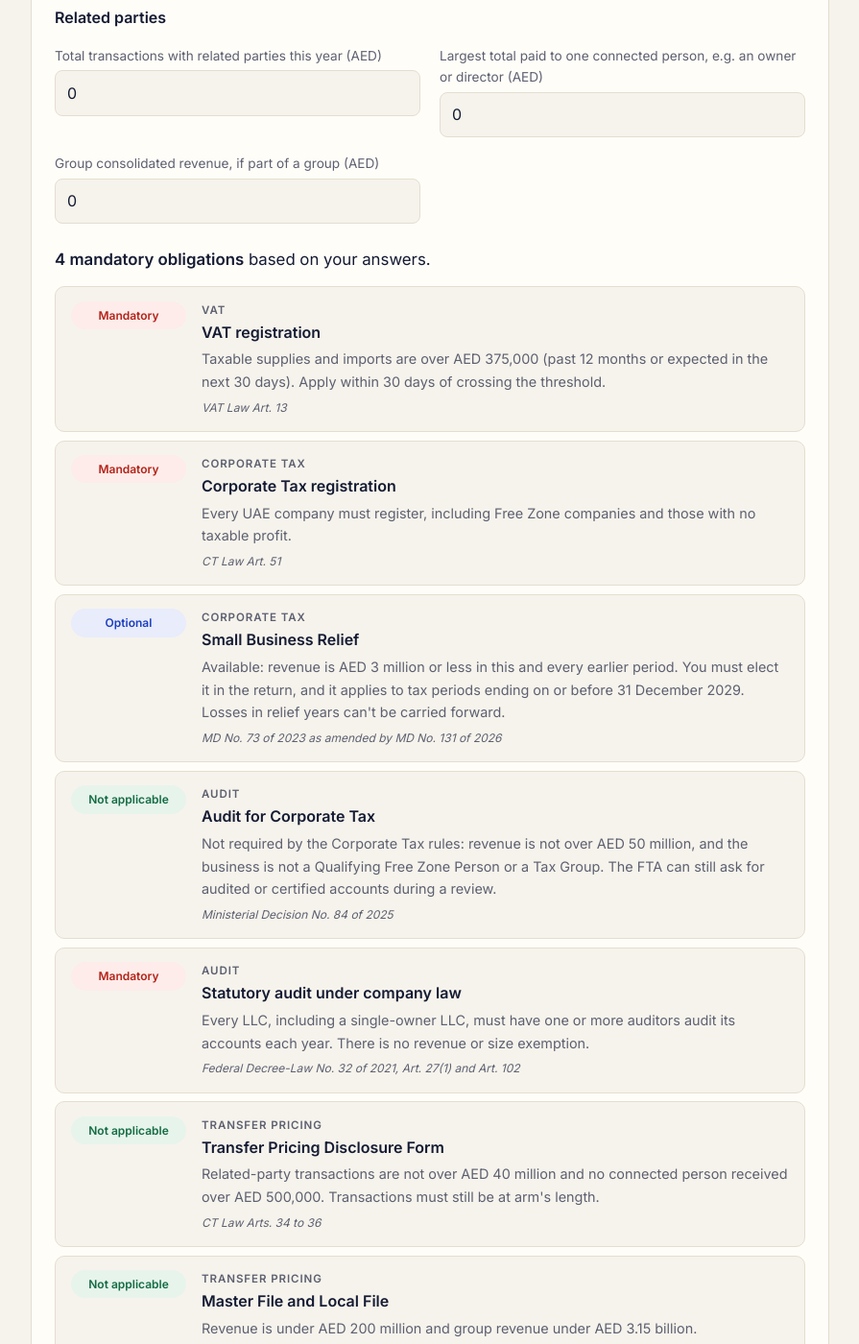
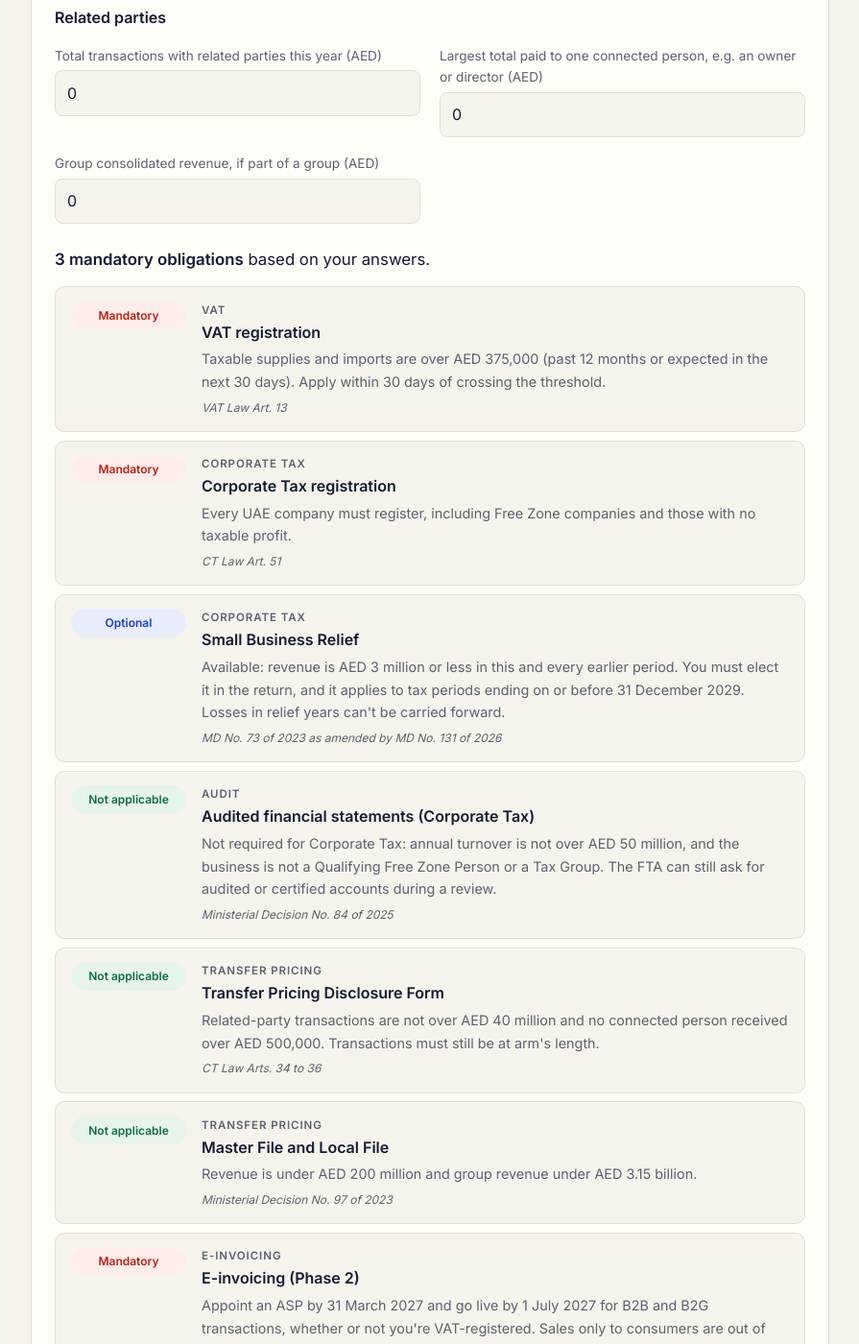
Before and after one commit to MelvinJose108/melvinjose.github.io, a Jekyll site: the page built from compliance-check/index.html, in a window 1280 px wide and 1400 px high, scrolled down 816 px. Shown: the whole window at 96% size, without its empty margins (72-967 px from the left). Built offline with Jekyll 4.4.1, drawn with Linux system fonts in a browser that asks for light colours; some of the changed text lies outside the part shown.

Commit message:
Compliance Checker: audit test for Corporate Tax only, measured against annual turnover (#37)
Claude-Session: https://claude.ai/code/session_01EBT4cYX72Yrwk4UFZtHLjU

Co-authored-by: Claude <noreply@anthropic.com>

```diff
--- a/assets/obligations.js
+++ b/assets/obligations.js
@@ -34,21 +34,11 @@
     else add("Corporate Tax", "Small Business Relief", "na", "Revenue is over AED 3 million in this or an earlier period.", "Ministerial Decision No. 73 of 2023");
 
     // Audited financial statements (for Corporate Tax)
-    if (o.taxGroup) add("Audit", "Audit for Corporate Tax", "required", "Every Tax Group must prepare audited special purpose aggregated financial statements, whatever its revenue.", "Ministerial Decision No. 84 of 2025");
-    else if (isQ) add("Audit", "Audit for Corporate Tax", "required", "A Qualifying Free Zone Person must keep audited financial statements to keep its 0% rate, whatever its revenue.", "Ministerial Decision No. 84 of 2025");
-    else if (rev > 50 * M) add("Audit", "Audit for Corporate Tax", "required", "Revenue is over AED 50 million in the tax period.", "Ministerial Decision No. 84 of 2025");
-    else if (o.freeZone && o.qfzp === "unsure") add("Audit", "Audit for Corporate Tax", "check", "Mandatory if you claim Qualifying Free Zone Person status, whatever your revenue. Otherwise not required for Corporate Tax unless revenue is over AED 50 million.", "Ministerial Decision No. 84 of 2025");
-    else add("Audit", "Audit for Corporate Tax", "not", "Not required by the Corporate Tax rules: revenue is not over AED 50 million, and the business is not a Qualifying Free Zone Person or a Tax Group. The FTA can still ask for audited or certified accounts during a review.", "Ministerial Decision No. 84 of 2025");
-    var CL = {
-      llc: ["required", "Every LLC, including a single-owner LLC, must have one or more auditors audit its accounts each year. There is no revenue or size exemption.", "Federal Decree-Law No. 32 of 2021, Art. 27(1) and Art. 102"],
-      jsc: ["required", "Every public or private joint stock company must have one or more auditors audit its accounts each year.", "Federal Decree-Law No. 32 of 2021, Art. 27(1) and Arts. 245 to 248"],
-      partnership: ["option", "Not mandatory: forms other than LLCs and joint stock companies may appoint an auditor, but don't have to. Banks, tenders or the FTA may still ask for audited accounts.", "Federal Decree-Law No. 32 of 2021, Art. 27(1)"],
-      fz: ["check", "Most free zone authorities (for example DMCC, JAFZA and DAFZA) require audited accounts to renew the licence or for the annual filing. Confirm with your authority.", "Free zone company regulations"],
-      branch: ["check", "Often required by the licensing authority for licence renewal, and by the parent company's group audit. Confirm with your licensing authority.", "Licensing authority rules"],
-      sole: ["not", "A sole establishment is licensed to an individual and isn't a company under the Commercial Companies Law, so no statutory audit applies. Banks, tenders or the FTA may still ask for audited accounts.", "Federal Decree-Law No. 32 of 2021"],
-      civil: ["not", "A civil company is governed by the Civil Transactions Law, not the Commercial Companies Law, so no statutory audit applies. Banks, tenders or the FTA may still ask for audited accounts.", "Civil Transactions Law"]
-    }[form];
-    if (CL) add("Audit", form === "fz" ? "Audit for licence renewal" : "Statutory audit under company law", CL[0], CL[1], CL[2]);
+    if (o.taxGroup) add("Audit", "Audited financial statements (Corporate Tax)", "required", "Every Tax Group must prepare audited special purpose aggregated financial statements, whatever its revenue.", "Ministerial Decision No. 84 of 2025");
+    else if (isQ) add("Audit", "Audited financial statements (Corporate Tax)", "required", "A Qualifying Free Zone Person must keep audited financial statements to keep its 0% rate, whatever its revenue.", "Ministerial Decision No. 84 of 2025");
+    else if (rev > 50 * M) add("Audit", "Audited financial statements (Corporate Tax)", "required", "Annual turnover is over AED 50 million in the tax period.", "Ministerial Decision No. 84 of 2025");
+    else if (o.freeZone && o.qfzp === "unsure") add("Audit", "Audited financial statements (Corporate Tax)", "check", "Mandatory if you claim Qualifying Free Zone Person status, whatever your revenue. Otherwise not required for Corporate Tax unless annual turnover is over AED 50 million.", "Ministerial Decision No. 84 of 2025");
+    else add("Audit", "Audited financial statements (Corporate Tax)", "not", "Not required for Corporate Tax: annual turnover is not over AED 50 million, and the business is not a Qualifying Free Zone Person or a Tax Group. The FTA can still ask for audited or certified accounts during a review.", "Ministerial Decision No. 84 of 2025");
 
     // Transfer pricing
     if (rpt > 40 * M || cp > 500000) add("Transfer pricing", "Transfer Pricing Disclosure Form", "required", "File it with the Corporate Tax return: " + (rpt > 40 * M ? "related-party transactions are over AED 40 million" : "") + (rpt > 40 * M && cp > 500000 ? ", and " : "") + (cp > 500000 ? "payments or benefits to a connected person are over AED 500,000" : "") + ".", "FTA Corporate Tax return: Transfer Pricing Disclosure Form");
--- a/compliance-check/index.html
+++ b/compliance-check/index.html
@@ -6,7 +6,7 @@ seo_title: "UAE Compliance Checker: VAT, Corporate Tax, Audit, Transfer Pricing"
 description: "Answer a few questions to see which UAE obligations apply: VAT registration, Corporate Tax, Small Business Relief, audited financial statements, transfer pricing, e-invoicing."
 ---
 <h1 class="pagetitle">Compliance Checker</h1>
-<p class="deck">Answer a few questions about the business to see which UAE tax and audit obligations apply: VAT and Corporate Tax registration, Small Business Relief, statutory and Corporate Tax audits, transfer pricing, Pillar Two and e-invoicing.</p>
+<p class="deck">Answer a few questions about the business to see which UAE tax and audit obligations apply: VAT and Corporate Tax registration, Small Business Relief, audited financial statements for Corporate Tax, transfer pricing, Pillar Two and e-invoicing.</p>
 
 <div class="calc ob">
   <h2 class="dd-h">About the business</h2>
@@ -20,11 +20,11 @@ description: "Answer a few questions to see which UAE obligations apply: VAT reg
       <option value="sole">Sole establishment or freelancer (individual)</option>
       <option value="civil">Civil company (professional partnership)</option>
     </select></div>
-    <div><label for="o-rev">Revenue in the latest financial year (AED)</label><input id="o-rev" type="number" min="0" step="any" value="2500000"></div>
+    <div><label for="o-rev">Annual turnover in the latest financial year (AED)</label><input id="o-rev" type="number" min="0" step="any" value="2500000"></div>
     <div class="f-q"><label for="o-q">Claiming Qualifying Free Zone Person (0%) status?</label><select id="o-q"><option value="no">No</option><option value="yes">Yes</option><option value="unsure">Not sure yet</option></select></div>
   </div>
   <div class="dd-ticks">
-    <label class="tick"><input type="checkbox" id="o-prev" checked> Revenue was AED 3 million or less in every earlier tax period too</label>
+    <label class="tick"><input type="checkbox" id="o-prev" checked> Turnover was AED 3 million or less in every earlier tax period too</label>
     <label class="tick"><input type="checkbox" id="o-tg"> The company is in a Corporate Tax Group</label>
     <label class="tick"><input type="checkbox" id="o-mne"> Part of a multinational group with revenue of EUR 750 million or more in 2 of the last 4 years</label>
   </div>
@@ -53,8 +53,7 @@ description: "Answer a few questions to see which UAE obligations apply: VAT reg
       <tr><td>VAT registration</td><td>Mandatory over AED 375,000 of taxable supplies and imports; voluntary over AED 187,500 of supplies or expenses</td></tr>
       <tr><td>Corporate Tax registration</td><td>Every company; individuals with business turnover over AED 1 million</td></tr>
       <tr><td>Small Business Relief</td><td>Revenue of AED 3 million or less in the period and every earlier period; tax periods ending by 31 December 2029</td></tr>
-      <tr><td>Audit for Corporate Tax</td><td>Revenue over AED 50 million, every Qualifying Free Zone Person and every Tax Group</td></tr>
-      <tr><td>Statutory audit</td><td>Every LLC and joint stock company, every year, with no size exemption (Commercial Companies Law, Article 27(1)); optional for partnerships; most free zones require it for licence renewal; not sole establishments</td></tr>
+      <tr><td>Audited financial statements (Corporate Tax)</td><td>Annual turnover over AED 50 million, every Qualifying Free Zone Person and every Tax Group</td></tr>
       <tr><td>Transfer Pricing Disclosure Form</td><td>Related-party transactions over AED 40 million, or over AED 500,000 to one connected person</td></tr>
       <tr><td>Master File and Local File</td><td>Revenue of AED 200 million or more, or group revenue of AED 3.15 billion or more</td></tr>
       <tr><td>Domestic Minimum Top-up Tax</td><td>Multinational groups with revenue of EUR 750 million or more in 2 of the 4 preceding years</td></tr>
```
